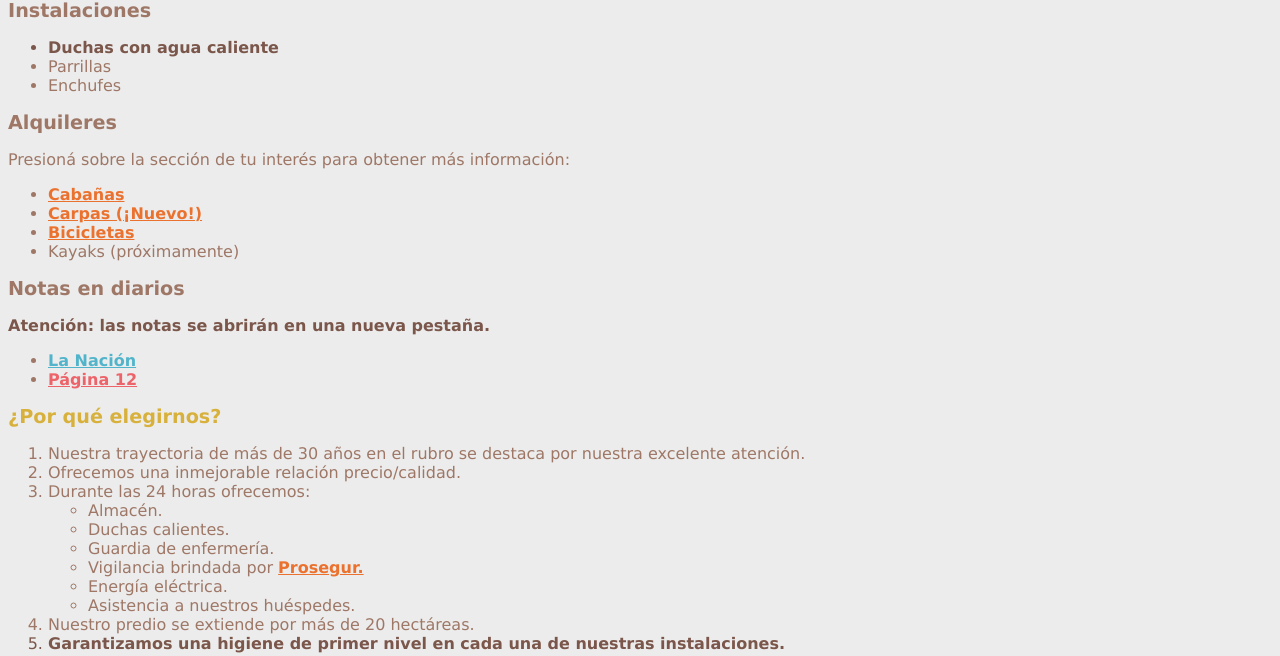
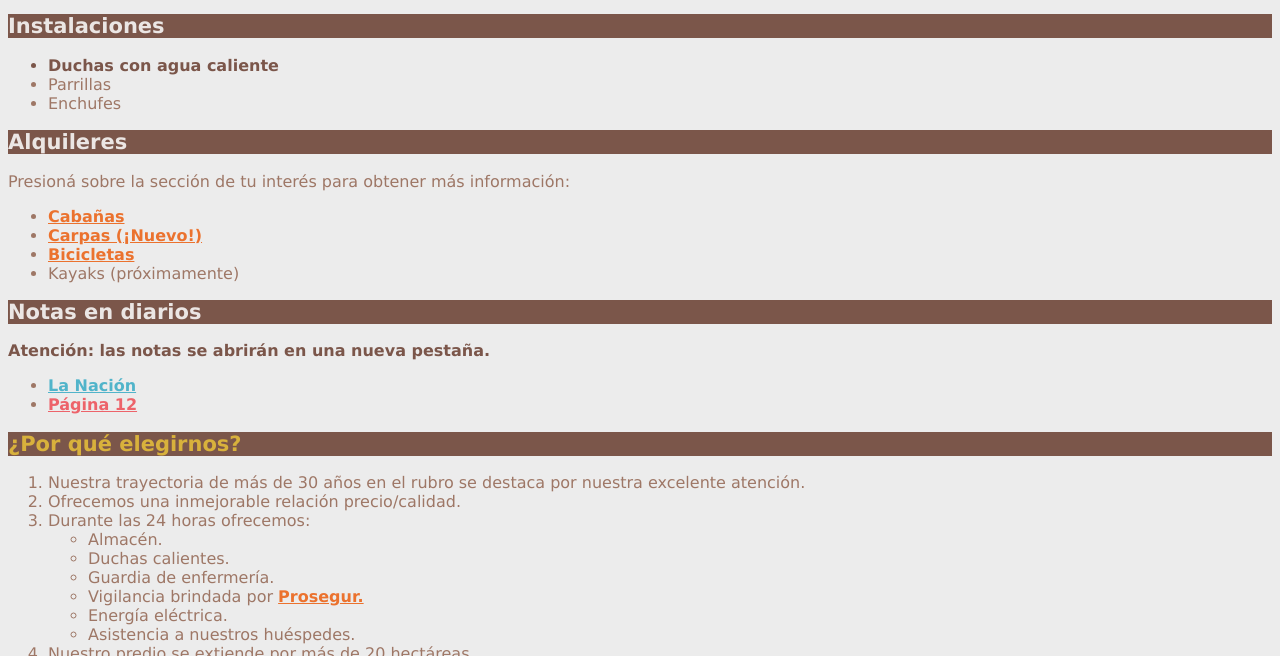
Before and after one commit to CristianGobbesso/desafio-05-bootcamp-73591-Camping, a website built with Vite: page index.html in a window 1280 px wide. Shown: the part 480-1136 px from the top of the page. Built offline with nearby package versions, Linux system fonts and the light colour scheme.

Commit message:
Cambie las clases en el style de los h2 y h3

```diff
--- a/style.css
+++ b/style.css
@@ -23,7 +23,7 @@ body{
     font-family: var(--tipografia);
 }
 
-h3 {
+h2 {
     background-color: var(--color-de-fondo-h3);
     color:var(--color-letra-h3);
 }
@@ -75,7 +75,7 @@ span {
     font-weight: 200;
 }
 
-.tamanio-h3 {
+.tamanio-h2 {
     font-size: 21px;
     font-weight: 800;
 
@@ -85,7 +85,7 @@ span {
     font-weight: 800;
 }
 
-.tamanio-h2 {
+.tamanio-h1 {
     font-size: larger;
     font-weight: 900;
 }
```
